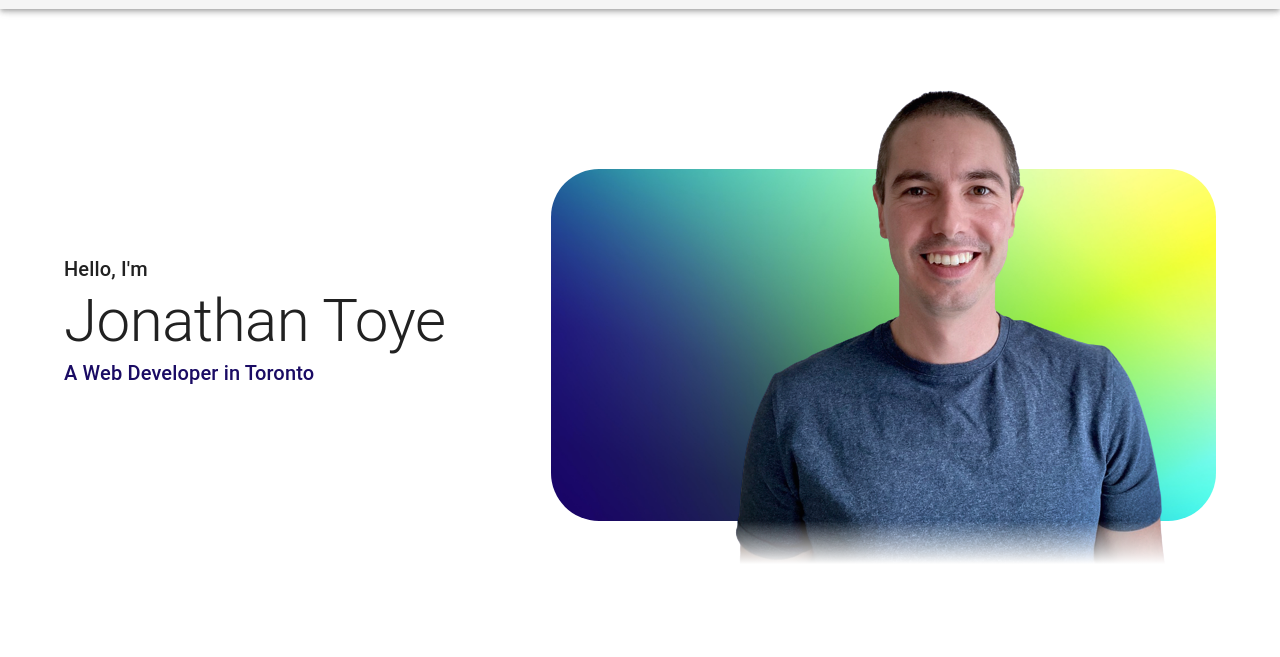
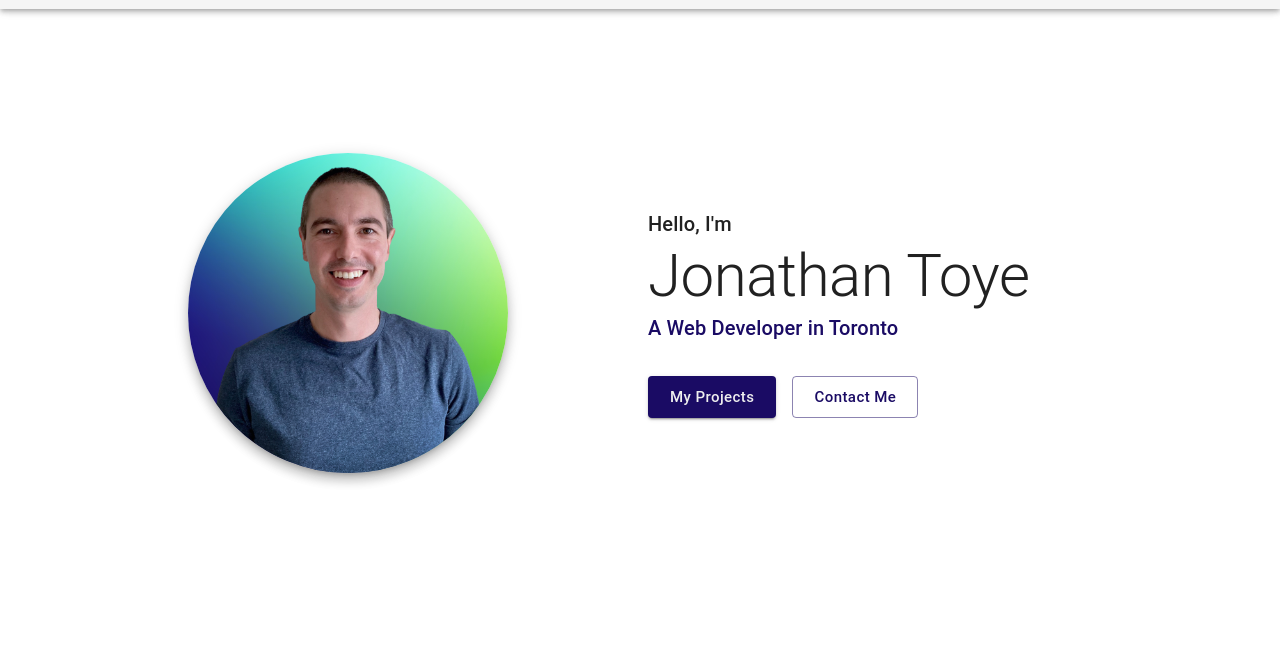
Before and after one commit to jontoye/portfolio-website, a Gatsby site: page / in a window 1280 px wide. Shown: the part 55-712 px from the top of the page. Built offline with nearby package versions, Linux system fonts and the light colour scheme; Gatsby itself is replaced by a stand-in of ours.

Commit message:
layout adjustments

```diff
--- a/src/components/About.jsx
+++ b/src/components/About.jsx
@@ -12,7 +12,8 @@ const skills = [
 
 const styles = {
   section: {
-    marginTop: { xs: '2rem', sm: '7rem', md: '9rem' },
+    marginTop: { xs: '1rem', sm: '2rem', md: '9.2rem' },
+    marginBottom: { xs: '1rem', sm: '2rem', md: '9.2rem' },
   },
   summary: {
     margin: '0 auto',
@@ -23,7 +24,7 @@ const styles = {
   },
   skills: {
     display: 'flex',
-    flexDirection: { xs: 'column', sm: 'row' },
+    flexDirection: { xs: 'column', custom: 'row' },
     justifyContent: 'space-between',
     margin: '0 auto',
   },
@@ -56,7 +57,7 @@ const About = () => {
   return (
     <Container id="about">
       <Grid container sx={styles.section} spacing={5}>
-        <Grid item xs={12} md={10} sx={styles.summary}>
+        <Grid item xs={11} sm={10} sx={styles.summary}>
           <Typography variant="h5" gutterBottom>
             About me
           </Typography>
@@ -69,7 +70,7 @@ const About = () => {
             to learn more!
           </Typography>
         </Grid>
-        <Grid item xs={12} md={10} sx={styles.skills}>
+        <Grid item xs={11} sm={10} sx={styles.skills}>
           {skills.map((skill) => (
             <SkillCard key={skill.id} skill={skill.name} img={skill.img} />
           ))}
--- a/src/components/Header.jsx
+++ b/src/components/Header.jsx
@@ -1,5 +1,5 @@
 import React from 'react';
-import { Avatar, Box, Container, Grid, Typography, useMediaQuery } from '@mui/material';
+import { Avatar, Box, Button, Container, Grid, Typography, useMediaQuery } from '@mui/material';
 import { useTheme } from '@mui/material/styles';
 import BackgroundImg from '../images/bg3.jpeg';
 import ProfileImg from '../images/profile-img.png';
@@ -7,7 +7,7 @@ import ProfileImg from '../images/profile-img.png';
 const styles = {
   section: {
     maxWidth: { xs: '700px', md: '1200px' },
-    paddingTop: { xs: '5rem', md: '11rem' },
+    paddingTop: { xs: '5rem', custom: '9rem', md: '13rem' },
   },
   greeting: {
     display: { xs: 'none', sm: 'block' },
@@ -23,41 +23,17 @@ const styles = {
     alignItems: 'center',
     justifyContent: 'center',
   },
+  buttons: {
+    display: 'flex',
+    gap: '1rem',
+    marginTop: { xs: '1rem', sm: '2rem' },
+  },
   profileAvatar: {
-    display: { sm: 'none' },
-    width: '5rem',
-    height: '5rem',
+    width: { xs: '6rem', sm: '10rem', custom: '15rem', md: '20rem' },
+    height: { xs: '6rem', sm: '10rem', custom: '15rem', md: '20rem' },
     background: `url(${BackgroundImg})`,
     backgroundSize: 'cover',
-  },
-  profileImage: {
-    display: { xs: 'none', sm: 'block' },
-    position: 'relative',
-    height: '22rem',
-    width: '100%',
-    backgroundImage: `url(${BackgroundImg})`,
-    backgroundSize: 'cover',
-    backgroundRepeat: 'no-repeat',
-    backgroundPosition: 'bottom',
-    borderRadius: { xs: '50%', sm: '3rem' },
-    marginTop: '3rem',
-    transform: { xs: 'scale(0.6)', sm: 'scale(0.9)', md: 'scale(1)' },
-
-    '& img': {
-      position: 'absolute',
-      right: { md: '1rem' },
-      bottom: { xs: 0, sm: '-3rem' },
-      maxWidth: '100%',
-    },
-  },
-  imageOverlay: {
-    position: 'absolute',
-    width: '100%',
-    height: '3rem',
-    bottom: '-3rem',
-    right: 0,
-    backgroundImage: (theme) =>
-      `linear-gradient(to bottom, rgba(255,255,255, 0), ${theme.palette.background.default} 90%)`,
+    boxShadow: (theme) => theme.shadows[8],
   },
 };
 
@@ -69,24 +45,36 @@ const Header = () => {
     <Box>
       <Container sx={styles.section}>
         <Grid container spacing={2}>
-          <Grid item xs={8} sm={12} md={5} order={{ xs: 2, sm: 1 }} sx={styles.columnText}>
+          <Grid item xs={8} md={6} order={{ xs: 2, md: 2 }} sx={styles.columnText}>
             <Typography variant="h6" sx={styles.greeting}>
               Hello, I&apos;m
             </Typography>
-            <Typography variant={isSmallScreen ? 'h4' : 'h2'}>Jonathan Toye</Typography>
+            <Typography variant={isSmallScreen ? 'h3' : 'h2'}>Jonathan Toye</Typography>
             <Typography
               variant={isSmallScreen ? 'subtitle2' : 'h6'}
               color={theme.palette.mode === 'light' ? 'customBlue.main' : 'customTeal.main'}>
               A Web Developer in Toronto
             </Typography>
+            <Box sx={styles.buttons}>
+              <Button
+                variant="contained"
+                size={isSmallScreen ? 'small' : 'large'}
+                color={theme.palette.mode === 'light' ? 'customBlue' : 'customTeal'}
+                href="#projects">
+                My Projects
+              </Button>
+              <Button
+                variant="outlined"
+                size={isSmallScreen ? 'small' : 'large'}
+                color={theme.palette.mode === 'light' ? 'customBlue' : 'customTeal'}
+                href="#contact">
+                Contact Me
+              </Button>
+            </Box>
           </Grid>
 
-          <Grid item xs={4} sm={12} md={7} order={{ xs: 1, sm: 2 }} sx={styles.columnImage}>
-            <Box sx={styles.profileImage}>
-              <img src={ProfileImg} alt="Profile" />
-              <Box sx={styles.imageOverlay} />
-            </Box>
-            <Avatar sx={styles.profileAvatar} src={ProfileImg} alt="Profile" />
+          <Grid item xs={4} md={6} order={{ xs: 1, md: 1 }} sx={styles.columnImage}>
+            <Avatar sx={styles.profileAvatar} src={ProfileImg} alt="Profile" elevation={3} />
           </Grid>
         </Grid>
       </Container>
--- a/src/components/ProjectGrid.jsx
+++ b/src/components/ProjectGrid.jsx
@@ -27,7 +27,7 @@ const ProjectGrid = () => {
   return (
     <Container id="projects">
       <Grid container sx={styles.section}>
-        <Grid item xs={12} md={10} sx={styles.title}>
+        <Grid item xs={12} sm={10} sx={styles.title}>
           <Typography variant="h5">Projects</Typography>
         </Grid>
         <ul>
--- a/src/pages/index.js
+++ b/src/pages/index.js
@@ -17,7 +17,7 @@ const IndexPage = () => {
         breakpoints: {
           values: {
             xs: 0,
-            sm: 600,
+            sm: 650,
             custom: 760,
             md: 1000,
             lg: 1200,
@@ -28,9 +28,11 @@ const IndexPage = () => {
           mode: mode,
           customBlue: {
             main: '#1a0b64',
+            contrastText: '#eee',
           },
           customTeal: {
             main: '#4fc9bc',
+            contrastText: '#000',
           },
           customGreen: {
             main: '#99ed3e',
```
